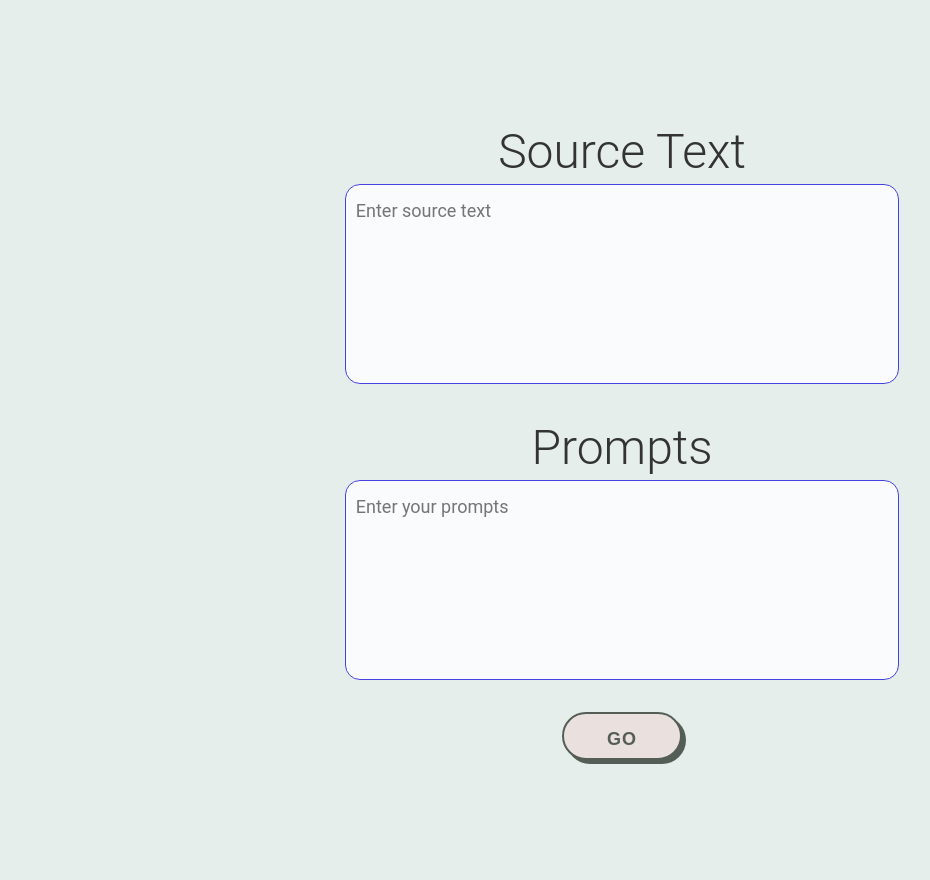
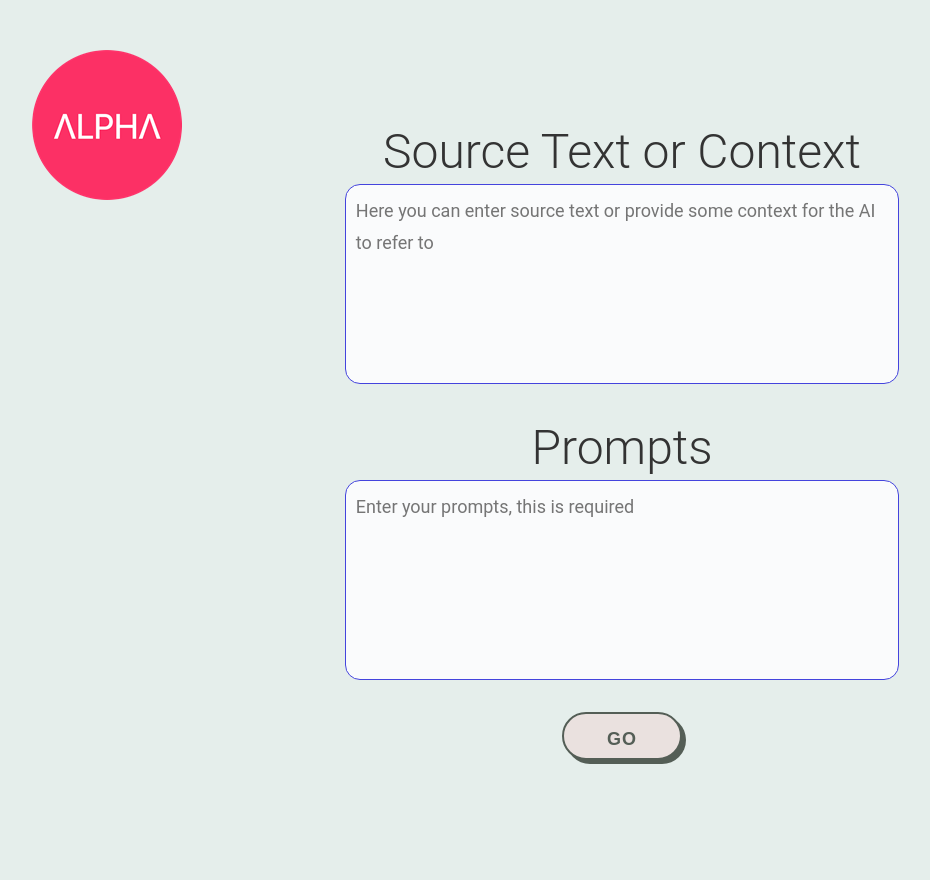
Before and after one commit to alphakchang/give-gpt-prompts, a Flask app: page / in a window 1280 px wide. Shown: the whole page, without its empty margins (18-948 px from the left). Run offline with Flask 3, Linux system fonts and the light colour scheme; some libraries are stand-ins or nearby versions.

Commit message:
v1.4 added favicon, alpha logo, and instruction update

```diff
--- a/static/js/scripts.js
+++ b/static/js/scripts.js
@@ -4,6 +4,7 @@ function read_input() {
     if (promptText.trim() === "") {
         showAlert();
     } else {
+        closeAlert();
         var button = document.getElementById("goButton");
         button.disabled = true;
         loading_on();
--- a/templates/index.html
+++ b/templates/index.html
@@ -1,6 +1,7 @@
 <html>
     <head>
         <title>Prompt the AI</title>
+        <link rel="icon" href="./static/images/rocket.ico" type="image/x-icon">
         <link rel="stylesheet" href="./static/css/style.css">
         <link rel="stylesheet" href="./static/css/webslides.css">
     </head>
@@ -8,6 +9,7 @@
         <main role="main">
           <article id="webslides" class="vertical">
             <section>
+              <span class="background" style="background-image: url('./static/images/alpha_logo.png'); background-size: 150px, 150px; background-position: top left; margin: 50px"></span>
               <div class="wrap aligncenter">
                   <!--Start of loading animation -->
                   <div class="loading_animation" id="loading_display">
@@ -21,10 +23,11 @@
                     <div class="bar bar8"></div>
                   </div>
                   <!--End of loading animation -->
-                    <h2>Source Text</h2>
-                    <textarea class="user_input" id="sourceText" placeholder="Enter source text"></textarea>
+
+                    <h2>Source Text or Context</h2>
+                    <textarea class="user_input" id="sourceText" placeholder="Here you can enter source text or provide some context for the AI to refer to"></textarea>
                     <h2>Prompts</h2>
-                    <textarea class="user_input" id="promptText" placeholder="Enter your prompts"></textarea>
+                    <textarea class="user_input" id="promptText" placeholder="Enter your prompts, this is required"></textarea>
                     <div class="alert" id="alert">
                       <span class="closebtn" onclick="closeAlert()">&times;</span>
                       Please enter prompts for this to work.
```
Also changed, not shown: static/css/style.css (+6 -1 lines), static/images/alpha_logo.png (added), static/images/background.jpg, static/images/rocket.ico (added).
